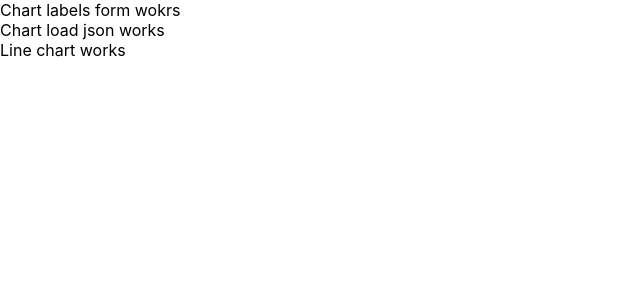
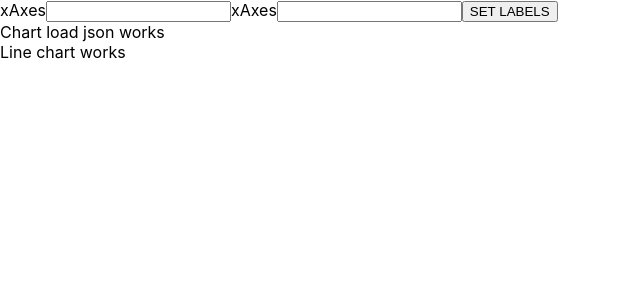
Before and after one commit to Mautriz/react-chart-test, a React (Create React App) app: page / in a window 1280 px wide. Shown: the top 300 px of the page, without its empty margins (0-640 px from the left). Built offline with nearby package versions, Linux system fonts and the light colour scheme.

Commit message:
labels form component update, dispatching correctly, needs validation

```diff
--- a/src/components/chart-labels-form/chart-labels-form.component.js
+++ b/src/components/chart-labels-form/chart-labels-form.component.js
@@ -1,9 +1,61 @@
 import React, { Component } from 'react';
+import { connect } from 'react-redux';
+import { chartUpdateLabels } from '../../redux/actions/chart.actions';
 
+// Normalmente per i form userei una libreria (Formik), uso vanilla per far vedere che so come funziona
 class ChartLabelsForm extends Component {
+    state = {
+        xAxesLabel: '',
+        yAxesLabel: '',
+        xAxesLabelTouched: false,
+        yAxesLabelTouched: false,
+        isFormValid: true
+    };
+
+    handleChange = e => {
+        this.setState({ [e.target.name]: e.target.value });
+    };
+
+    handleBlur = e => {
+        const statePiece = `${e.target.name}Touched`;
+        this.setState({ [statePiece]: true });
+    };
+
+    handleSubmit = e => {
+        const { xAxesLabel, yAxesLabel } = this.state;
+        e.preventDefault();
+        if (this.state.isFormValid) {
+            this.props.chartUpdateLabels({
+                xAxesLabel,
+                yAxesLabel
+            });
+        }
+    };
+
     render() {
-        return <div>Chart labels form wokrs</div>;
+        return (
+            <form onSubmit={this.handleSubmit}>
+                <label htmlFor="xAxesLabel">xAxes</label>
+                <input
+                    type="text"
+                    name="xAxesLabel"
+                    onChange={this.handleChange}
+                    onBlur={this.handleBlur}
+                ></input>
+                <label htmlFor="xAxesLabel">xAxes</label>
+                <input
+                    type="text"
+                    name="yAxesLabel"
+                    onChange={this.handleChange}
+                    onBlur={this.handleBlur}
+                ></input>
+                <button type="submit">SET LABELS</button>
+            </form>
+        );
     }
 }
 
-export default ChartLabelsForm;
+export default connect(
+    null,
+    { chartUpdateLabels }
+)(ChartLabelsForm);
```
